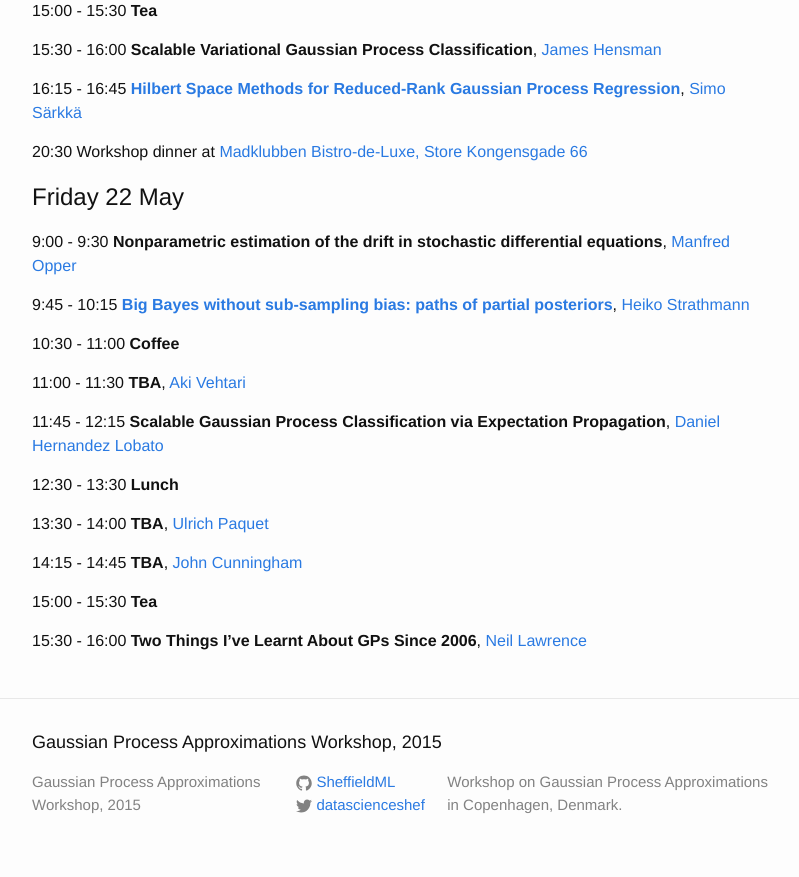
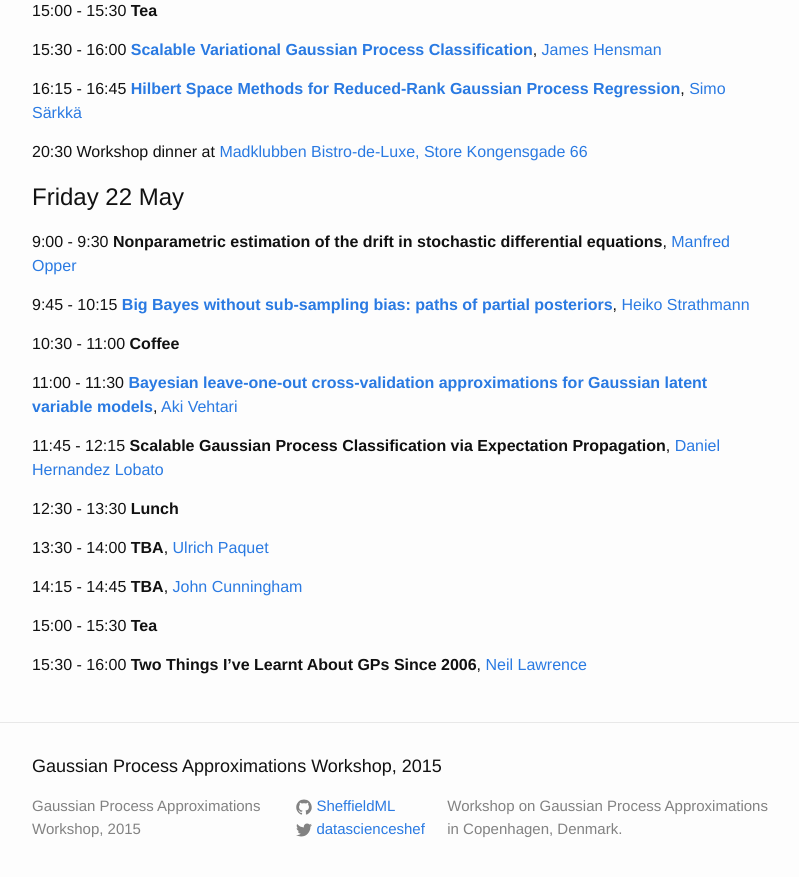
Before and after one commit to gpschool/gpa15, a Jekyll site: the page built from index.md, in a window 1280 px wide and 900 px high, scrolled down 788 px. Shown: the top 877 px of the window, without its empty margins (238-1037 px from the left). Built offline with Jekyll 4.4.1, drawn with Linux system fonts in a browser that asks for light colours.

Commit message:
Add slides from Aki and James

```diff
--- a/_data/lectures.csv
+++ b/_data/lectures.csv
@@ -8,13 +8,13 @@ Thursday,21,May,12:30,13:30,**Lunch**,,,,,
 Thursday,21,May,13:30,14:00,**Convergence and dynamics of expectation propagation and adaptive TAP**,./assets/winther.pdf,,[Ole Winther](http://cogsys.imm.dtu.dk/staff/winther/),,
 Thursday,21,May,14:15,14:45,**Bayesian inference for spatio-temporal spike and slab priors**,./assets/riis.pdf,,[Michael Riis Andersen](http://www.dtu.dk/english/Service/Phonebook/Person?id=69535&cpid=172178&tab=3&qt=dtuprojectquery),,
 Thursday,21,May,15:00,15:30,**Tea**,,,,,
-Thursday,21,May,15:30,16:00,**Scalable Variational Gaussian Process Classification**,,,[James Hensman](http://staffwww.dcs.sheffield.ac.uk/people/J.Hensman/),,
+Thursday,21,May,15:30,16:00,**Scalable Variational Gaussian Process Classification**,./assets/hensman.pdf,,[James Hensman](http://staffwww.dcs.sheffield.ac.uk/people/J.Hensman/),,
 Thursday,21,May,16:15,16:45,**Hilbert Space Methods for Reduced-Rank Gaussian Process Regression**,./assets/sarkka.pdf,,[Simo Särkkä](http://users.aalto.fi/~ssarkka/),,
 Thursday,21,May,20:30,,"Workshop dinner at [Madklubben Bistro-de-Luxe, Store Kongensgade 66](http://map.krak.dk/m/nC6b0)",,,,,
 Friday,22,May,9:00,9:30,**Nonparametric estimation of the drift in stochastic differential equations**,,,[Manfred Opper](https://www.ki.tu-berlin.de/menue/team/manfred_opper/forschungsgebiete/),,
 Friday,22,May,9:45,10:15,**Big Bayes without sub-sampling bias: paths of partial posteriors**,assets/strathmann.pdf,,[Heiko Strathmann](http://herrstrathmann.de/),,
 Friday,22,May,10:30,11:00,**Coffee**,,,,,
-Friday,22,May,11:00,11:30,**TBA**,,,[Aki Vehtari](http://becs.aalto.fi/~ave/),,
+Friday,22,May,11:00,11:30,**Bayesian leave-one-out cross-validation approximations for Gaussian latent variable models**,./assets/vehtari.pdf,,[Aki Vehtari](http://becs.aalto.fi/~ave/),,
 Friday,22,May,11:45,12:15,**Scalable Gaussian Process Classification via Expectation Propagation**,,,[Daniel Hernandez Lobato](http://dhnzl.org/),,
 Friday,22,May,12:30,13:30,**Lunch**,,,,,
 Friday,22,May,13:30,14:00,**TBA**,,,[Ulrich Paquet](http://www.ulrichpaquet.com/),,
```
Also changed, not shown: notes.md (+2 -0 lines), 4 other files.
